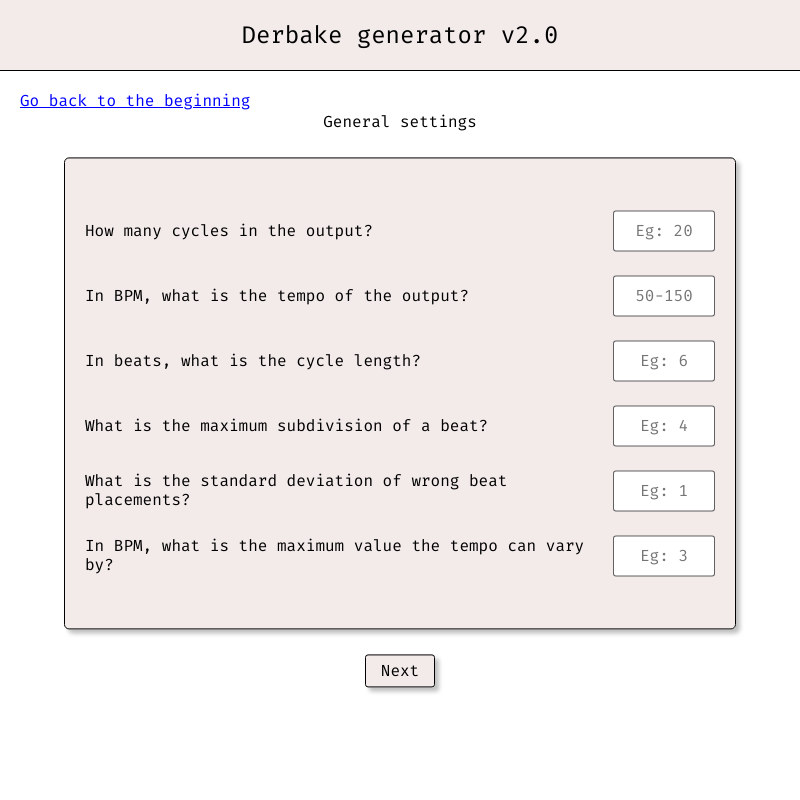
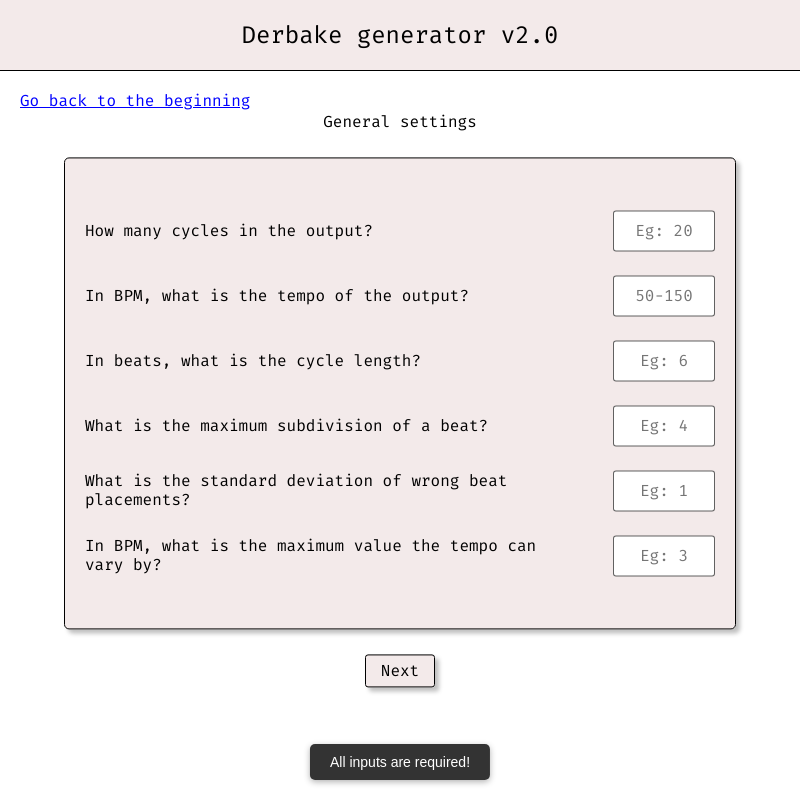
Before and after one commit to appodoom/derbakegen_gui_v2, an Electron app: page src/renderer/index.html in a window 800 px wide. Both pictures are taken after a click on the button "Next". Drawn offline with Linux system fonts and the light colour scheme.

Commit message:
alert was blocking electron thread

```diff
--- a/src/renderer/index.html
+++ b/src/renderer/index.html
@@ -33,13 +33,15 @@
           </div>
           <div class="step_1_input">
             <span
-              >What is the standard deviation of wrong beat placements?</span
+              >What is the standard deviation of wrong beat<br />
+              placements?</span
             >
             <input type="text" placeholder="Eg: 1" name="std" />
           </div>
           <div class="step_1_input">
             <span
-              >In BPM, what is the maximum value the tempo can vary by?</span
+              >In BPM, what is the maximum value the tempo can <br />
+              vary by?</span
             >
             <input type="text" placeholder="Eg: 3" name="tempoVariation" />
           </div>
@@ -58,7 +60,7 @@
       </div>
       <button class="main_content_submit" id="next-btn">Next</button>
     </template>
-
+    <div id="toast-container"></div>
     <script src="navigation.js"></script>
   </body>
 </html>
--- a/src/renderer/navigation.js
+++ b/src/renderer/navigation.js
@@ -1,3 +1,46 @@
+// --- Toast container ---
+function showToast(message, duration = 3000) {
+  let container = document.getElementById("toast-container");
+  if (!container) {
+    container = document.createElement("div");
+    container.id = "toast-container";
+    document.body.appendChild(container);
+  }
+  container.style.position = "fixed";
+  container.style.bottom = "20px";
+  container.style.left = "50%";
+  container.style.transform = "translateX(-50%)";
+  container.style.zIndex = "9999";
+
+  const toast = document.createElement("div");
+  toast.textContent = message;
+  toast.style.background = "rgba(0,0,0,0.8)";
+  toast.style.color = "#fff";
+  toast.style.padding = "10px 20px";
+  toast.style.marginTop = "10px";
+  toast.style.borderRadius = "5px";
+  toast.style.fontFamily = "sans-serif";
+  toast.style.fontSize = "14px";
+  toast.style.boxShadow = "0 2px 6px rgba(0,0,0,0.3)";
+  toast.style.opacity = "0";
+  toast.style.transition = "opacity 0.3s ease";
+
+  container.appendChild(toast);
+
+  // Fade in
+  requestAnimationFrame(() => {
+    toast.style.opacity = "1";
+  });
+
+  // Fade out after duration
+  setTimeout(() => {
+    toast.style.opacity = "0";
+    toast.addEventListener("transitionend", () => {
+      toast.remove();
+    });
+  }, duration);
+}
+
 const rowLabels = [
   "Doom",
   "Open Tak",
@@ -37,21 +80,21 @@ function renderPage(pageId) {
         const inputs = document.querySelectorAll(".step_1_input > input");
         for (const inp of inputs) {
           if (!inp.value || inp.value.trim().length === 0) {
-            alert("All inputs are required!");
+            showToast("All inputs are required!");
             return;
           }
           switch (inp.name) {
             case "tempo":
               inp.value = Number(inp.value);
               if (inp.value < 50 || inp.value > 150) {
-                alert("Tempo must between 50 and 150 BPM!");
+                showToast("Tempo must between 50 and 150 BPM!");
                 return;
               }
               localStorage.setItem("tempo", inp.value);
               break;
             default:
               if (isNaN(inp.value)) {
-                alert("Only enter numbers!");
+                showToast("Only enter numbers!");
                 return;
               }
               localStorage.setItem(inp.name, inp.value);
```
